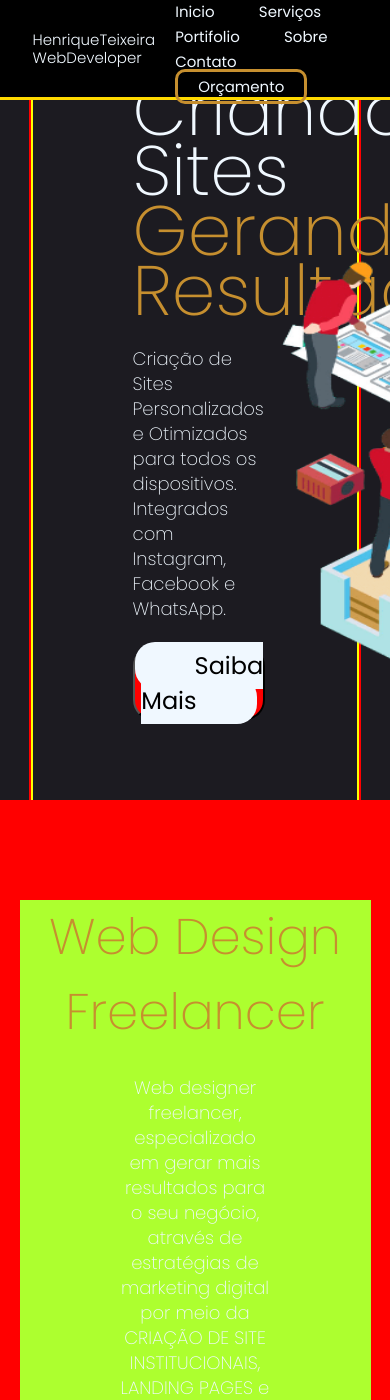
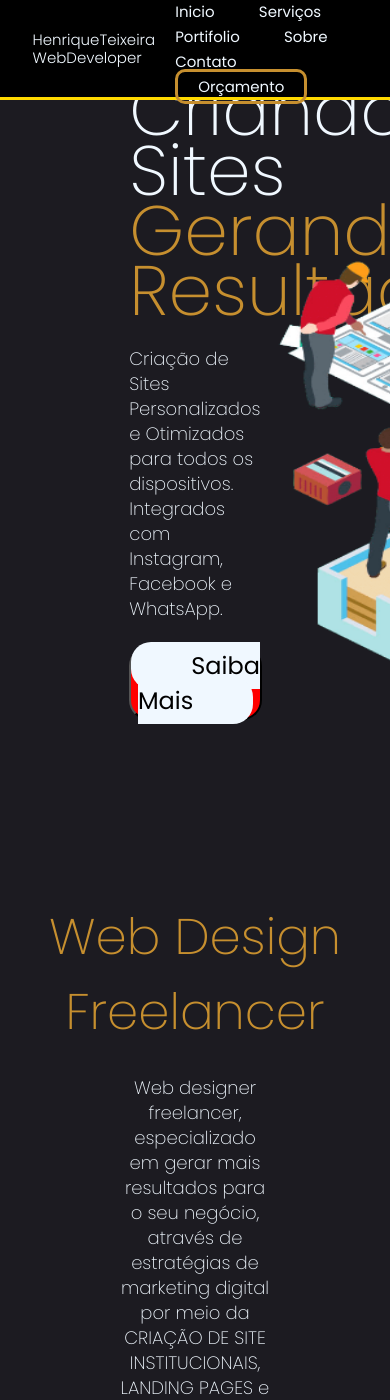
Before and after one commit to HenriqueTeixeira1977/site-portifolio, a PHP site: page /index.html in a window 390 px wide; the page is wider, and only the part inside the window is pictured. Shown: the top 1400 px of that part. Run offline with PHP 8.4, Linux system fonts and the light colour scheme.

Commit message:
20250413151517 - Update

```diff
--- a/css/mediaquery.css
+++ b/css/mediaquery.css
@@ -0,0 +1,25 @@
+@media screen and (max-width: 768px){
+    body{
+        background-color: red;
+        width: 100%;
+    }
+/*  ----------  SESSÃO HEADER  ----------  */
+
+    header{
+        background-color: rgb(9, 255, 0);
+        width: 50%;
+    }
+    header .header{
+        background-color: antiquewhite;
+    }
+    header .header .container .menu{
+        background-color: red;
+    }
+/*  ----------  SESSÃO HEADER  ----------  */
+    main{
+            background-color: antiquewhite;
+    }
+    main .hero{
+        background-color: red;
+    }
+}
--- a/css/style.css
+++ b/css/style.css
@@ -120,7 +120,7 @@ header #btn-menu:hover {
 
 
 main{
-    background-color:#1c1b21;
+    background-color:#1c1b2100;
     width: 100%;
     flex-direction: column;
     margin: auto;
@@ -132,13 +132,13 @@ main .hero{
     margin: auto;
 }
 main .hero .container{
-    background-color: yellow;
-    width: 99%;
+    background-color: rgba(255, 255, 0, 0);
+    width: 100%;
     margin: auto;
 }
 
 .home{
-    width: 99%;
+    width: 100%;
     flex-direction: row;
     height: 800px;
     display: flex;
@@ -186,12 +186,12 @@ main .hero .container{
 }
 
 .services {
-    background-color: red;
+    background-color: rgba(255, 0, 0, 0);
     margin: auto;
     padding-top: 100px;
 }
 .services .container{
-    background-color: greenyellow;
+    background-color: rgba(172, 255, 47, 0);
     width: 90%;
     margin: auto;
 
@@ -315,7 +315,7 @@ main .hero .container{
     padding: 0px;
 }
 .sobre aside {
-    background-color: blueviolet;
+    background-color: rgba(137, 43, 226, 0);
     width: 50%;
     height: 100%;
     display: flex;
```
Also changed, not shown: php/index.php (added, +11 -0 lines), index.php (deleted).
